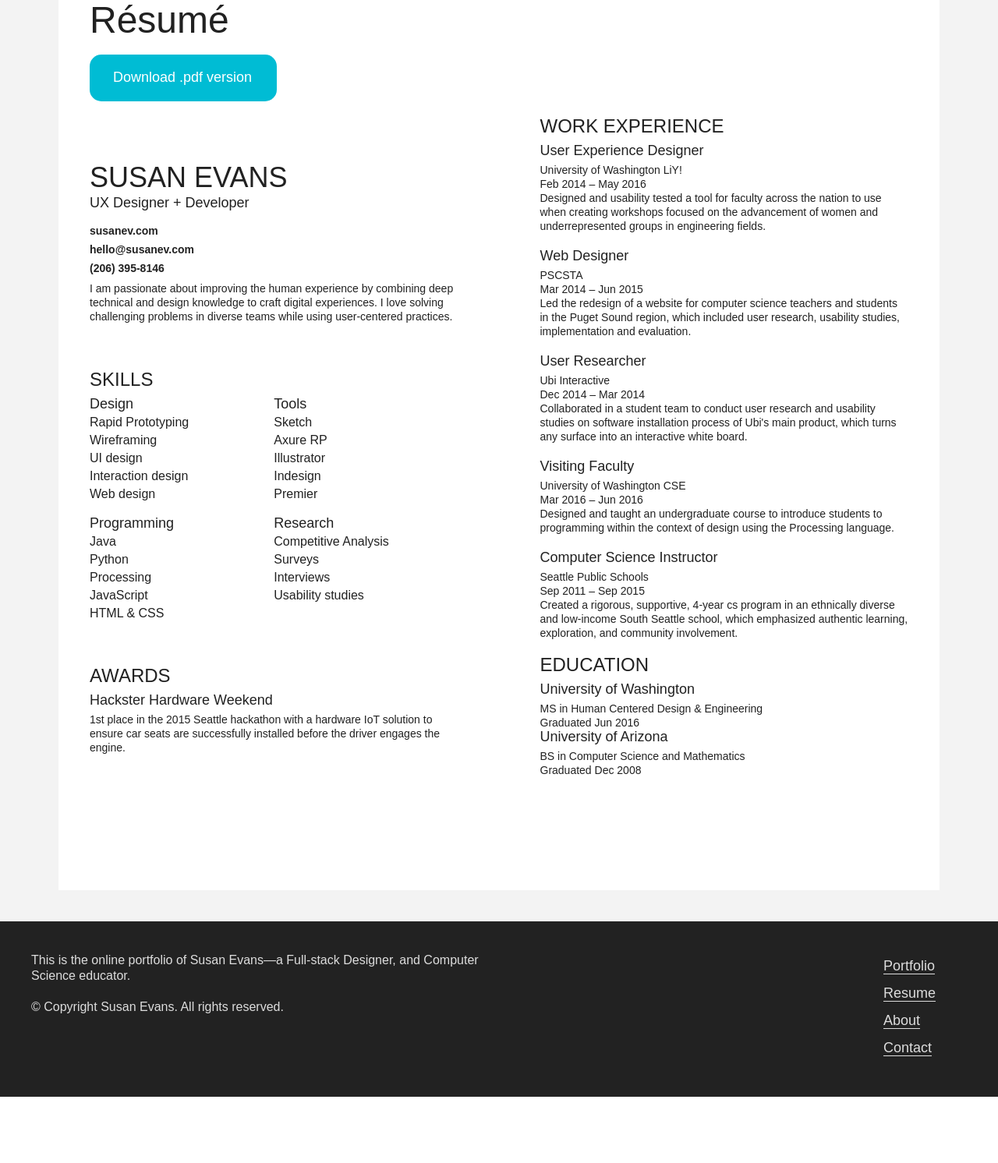
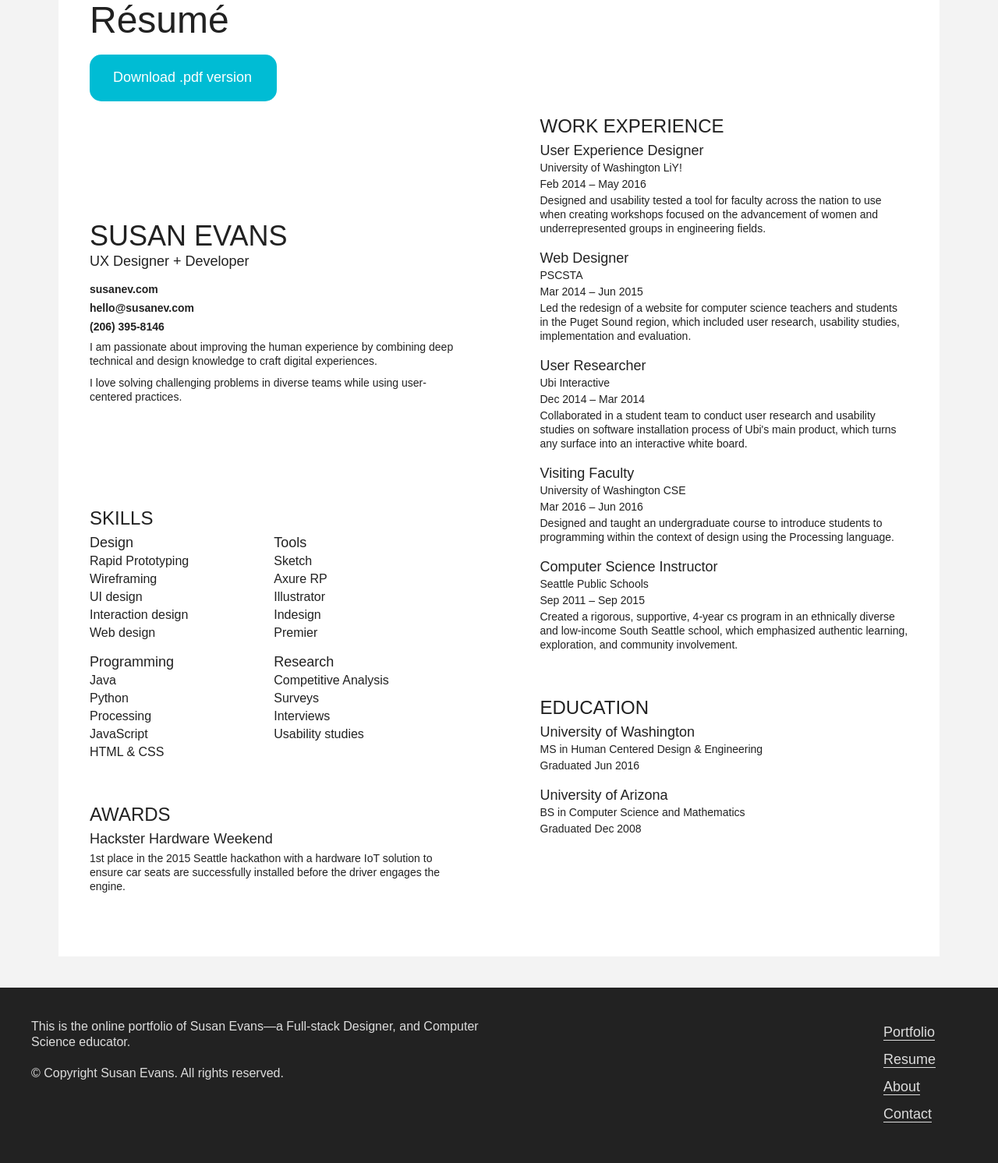
Before and after one commit to susanev/susanev.github.io, a PHP site: page /resume.html in a window 1280 px wide. Shown: the part 203-1695 px from the top of the page at 78% size. Before the commit the page ends 1610 px from the top, so only its background shows below. Run offline with PHP 8.4, Linux system fonts and the light colour scheme.

Commit message:
updated styles in resume; and resume pdf

```diff
--- a/css/styles.css
+++ b/css/styles.css
@@ -82,7 +82,14 @@ h2, h3 {
 
 h4 {
     font-size: 18px;
+}
+
+.resume h4 {
     margin-bottom: 7px;
+}
+
+.work-type h4, .education h4  {
+    margin-bottom: 4px;
 }
 
 /*
@@ -284,7 +291,7 @@ footer p {
 
 /* resume styles */
 .resume {
-    height: 1200px;
+    height: 1285px;
 }
 .resume-left, .resume-right {
     width: 45%;
@@ -319,12 +326,20 @@ footer p {
     line-height: 18px;
 }
 
-.work-exp {
+.work-exp, .education {
+    margin-bottom: 60px;
+}
+
+.work-type, .ed-type {
     margin-bottom: 20px;
 }
 
+.work-type p, .education p{
+    margin-bottom: 3px;
+}
+
 .intro-block {
-    margin: 60px 0;
+    margin: 135px 0;
 }
 
 /* about styles */
@@ -525,6 +540,10 @@ label {
     color: #ff0000;
 }
 
+.resume-p {
+    margin-bottom: 10px;
+}
+
 
 /* media queries */
 @media screen and (max-width: 1209px) {
--- a/resume.html
+++ b/resume.html
@@ -48,7 +48,9 @@
                         <li>(206) 395-8146</li>
                     </ul>
 
-                    <p>I am passionate about improving the human experience by combining deep technical and design knowledge to craft digital experiences. I love solving challenging problems in diverse teams while using user-centered practices.</p>
+                    <p class="resume-p">I am passionate about improving the human experience by combining deep technical and design knowledge to craft digital experiences.</p>
+
+                    <p class="resume-p">I love solving challenging problems in diverse teams while using user-centered practices.</p>
                 </div>
 
                 <div class="skills">
@@ -101,50 +103,58 @@
             </div>
 
             <div class="half-last resume-right">
+                <section class="work-exp">
                     <h3>Work Experience</h3>
-                <div class="work-exp">
+                    <div class="work-type">
                         <h4>User Experience Designer</h4>
                         <p>University of Washington LiY!</p>
                         <p>Feb 2014 &#8211; May 2016</p>
                         <p>Designed and usability tested a tool for faculty across the nation to use when creating workshops focused on the advancement of women and underrepresented groups in engineering fields.</p>
                     </div>
 
-                <div class="work-exp">
+                    <div class="work-type">
                         <h4>Web Designer</h4>
                         <p>PSCSTA</p>
                         <p>Mar 2014 &#8211; Jun 2015</p>
                         <p>Led the redesign of a website for computer science teachers and students in the Puget Sound region, which included user research, usability studies, implementation and evaluation.</p>
                     </div>
 
-                <div class="work-exp">
+                    <div class="work-type">
                         <h4>User Researcher</h4>
                         <p>Ubi Interactive</p>
                         <p>Dec 2014 &#8211; Mar 2014</p>
                         <p>Collaborated in a student team to conduct user research and usability studies on software installation process of Ubi's main product, which turns any surface into an interactive white board.</p>
                     </div>
 
-                <div class="work-exp">
+                    <div class="work-type">
                         <h4>Visiting Faculty</h4>
                         <p>University of Washington CSE</p>
                         <p>Mar 2016 &#8211; Jun 2016</p>
                         <p>Designed and taught an undergraduate course to introduce students to programming within the context of design using the Processing language.</p>
                     </div>
 
-                <div class="work-exp">
+                    <div class="work-type">
                         <h4>Computer Science Instructor</h4>
                         <p>Seattle Public Schools</p>
                         <p>Sep 2011 &#8211; Sep 2015</p>
                         <p>Created a rigorous, supportive, 4-year cs program in an ethnically diverse and low-income South Seattle school, which emphasized authentic learning, exploration, and community involvement.</p>
                     </div>
+                </section>
 
+                <section class="education">
+                    <div class="ed-type">
                         <h3>Education</h3>
                         <h4>University of Washington</h4>
                         <p>MS in Human Centered Design &amp; Engineering</p>
                         <p>Graduated Jun 2016</p>
+                    </div>
 
+                    <div class="ed-type">
                         <h4>University of Arizona</h4>
                         <p>BS in Computer Science and Mathematics</p>
                         <p>Graduated Dec 2008</p>
+                    </div>
+                </section>
             </div>
 
         </article>
```
Also changed, not shown: 1 other file. Lines whose indentation alone changed are shown as unchanged.
